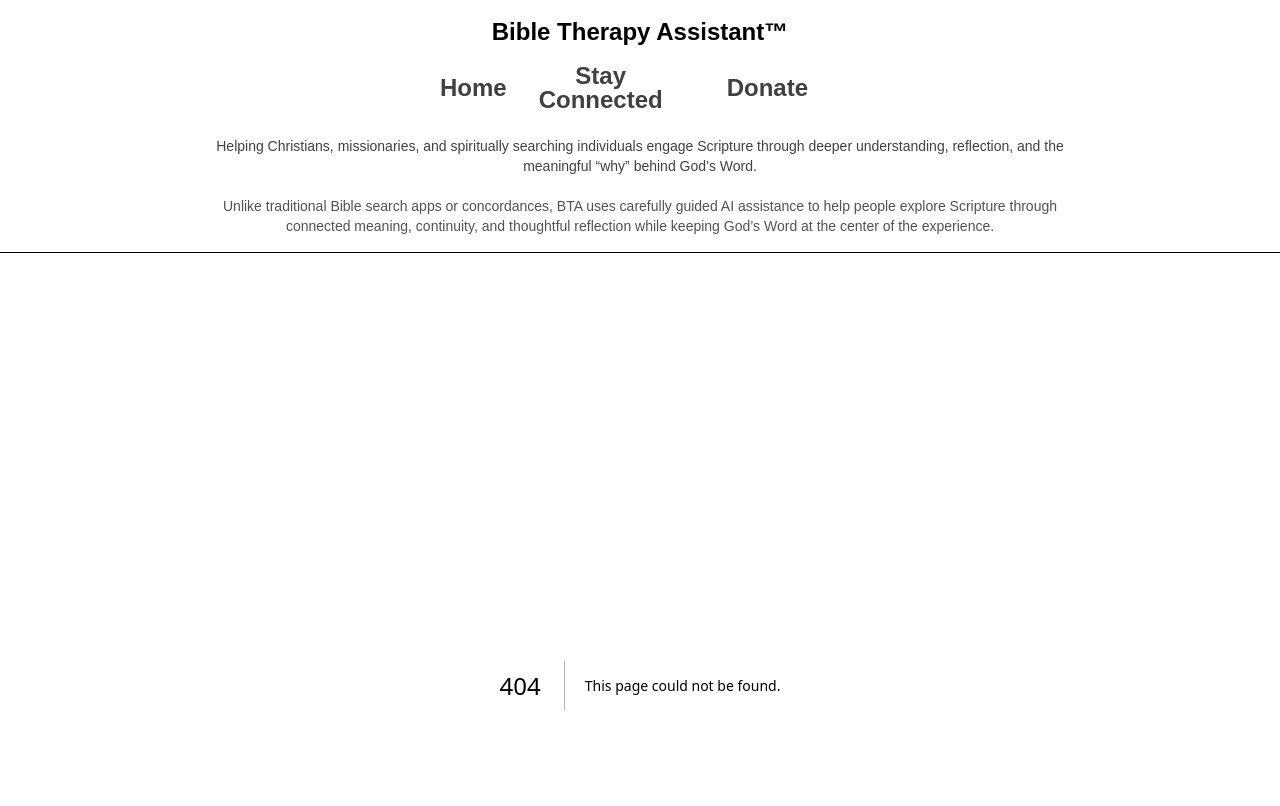
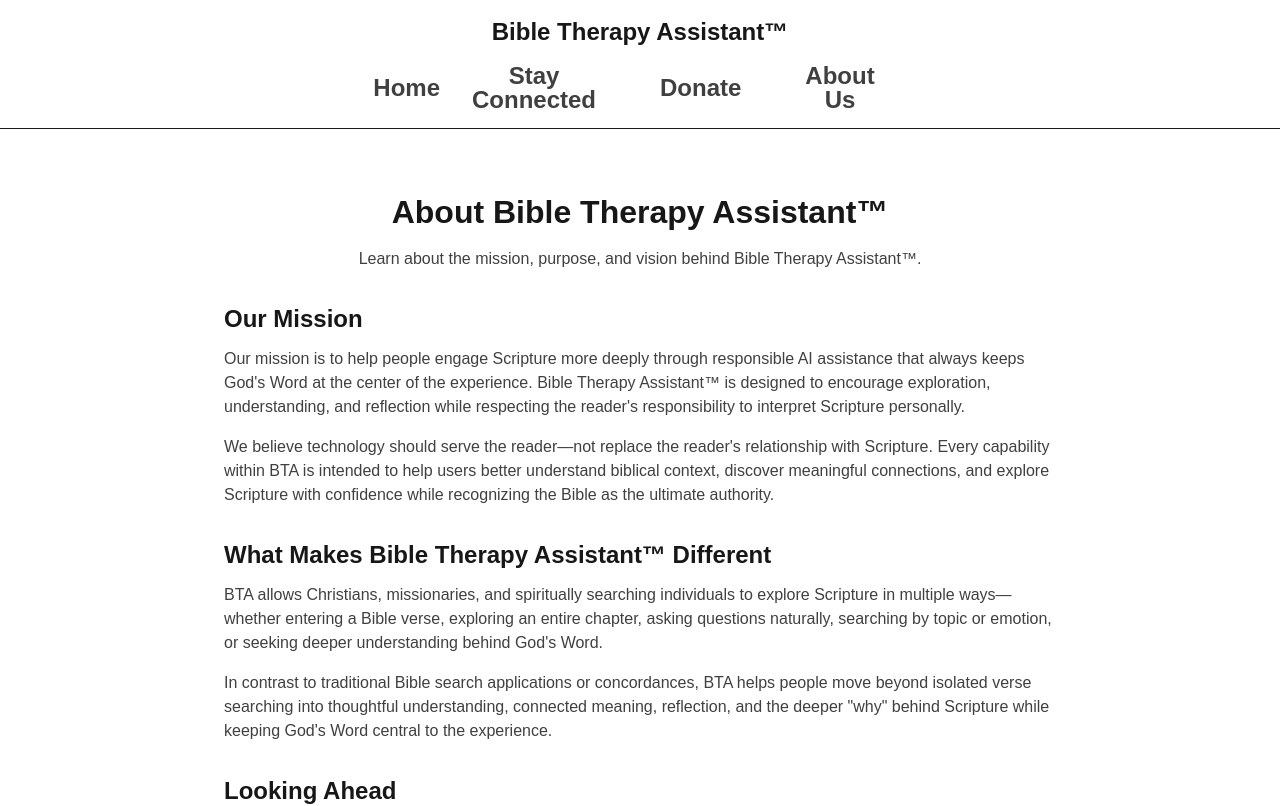
Before and after one commit to dndbuckalew/BibleSearchSite, a Next.js app in the folder frontend/: page /about in a window 1280 px wide. Before the commit this address had no page. Shown: the top 806 px of the page. Built offline with nearby package versions, Linux system fonts and the light colour scheme.

Commit message:
Promote About workspace and simplify home page experience

```diff
--- /dev/null
+++ b/frontend/app/about/page.tsx
@@ -0,0 +1,87 @@
+export default function AboutPage() {
+  return (
+    <div className="max-w-4xl mx-auto px-4 py-8">
+
+        <h2
+            className="text-center text-neutral-900"
+            style={{
+                fontSize: "32px",
+                fontWeight: 700,
+                lineHeight: "1.2",
+                marginBottom: "16px",
+            }}
+        >
+            About Bible Therapy Assistant™
+        </h2>
+
+      <p className="text-center text-neutral-700 mb-8">
+        Learn about the mission, purpose, and vision behind Bible Therapy Assistant™.
+      </p>
+
+      <div className="space-y-8 text-neutral-700">
+
+    <section>
+        <h3 className="text-2xl font-semibold text-neutral-900 mb-3">
+            Our Mission
+        </h3>
+
+        <p>
+            Our mission is to help people engage Scripture more deeply through
+            responsible AI assistance that always keeps God's Word at the center of
+            the experience. Bible Therapy Assistant™ is designed to encourage
+            exploration, understanding, and reflection while respecting the
+            reader's responsibility to interpret Scripture personally.
+        </p>
+
+        <p className="mt-4">
+            We believe technology should serve the reader—not replace the reader's
+            relationship with Scripture. Every capability within BTA is intended to
+            help users better understand biblical context, discover meaningful
+            connections, and explore Scripture with confidence while recognizing the
+            Bible as the ultimate authority.
+        </p>
+    </section>
+
+    <section>
+        <h3 className="text-2xl font-semibold text-neutral-900 mb-3">
+            What Makes Bible Therapy Assistant™ Different
+        </h3>
+
+        <p>
+            BTA allows Christians, missionaries, and spiritually searching
+            individuals to explore Scripture in multiple ways—whether entering a
+            Bible verse, exploring an entire chapter, asking questions naturally,
+            searching by topic or emotion, or seeking deeper understanding behind
+            God's Word.
+        </p>
+
+        <p className="mt-4">
+            In contrast to traditional Bible search applications or concordances,
+            BTA helps people move beyond isolated verse searching into thoughtful
+            understanding, connected meaning, reflection, and the deeper "why"
+            behind Scripture while keeping God's Word central to the experience.
+        </p>
+    </section>
+
+    <section>
+        <h3 className="text-2xl font-semibold text-neutral-900 mb-3">
+            Looking Ahead
+        </h3>
+
+        <p>
+            Bible Therapy Assistant™ continues to evolve through thoughtful
+            innovation, responsible AI, and a commitment to helping people engage
+            God's Word with deeper understanding while preserving Scripture as the
+            foundation of every interaction. Future enhancements will continue
+            expanding contextual understanding, reflection, educational resources,
+            and ministry capabilities while remaining faithful to the platform's
+            mission of helping readers explore God's Word with confidence and
+            clarity.
+        </p>
+    </section>
+
+</div>
+
+</div>
+  );
+}
--- a/frontend/app/layout.tsx
+++ b/frontend/app/layout.tsx
@@ -94,6 +94,24 @@ export default function RootLayout({
                   Donate
                 </Link>
 
+                <Link
+                  href="/about"
+                  className="text-neutral-700 hover:text-blue-600 transition-colors"
+                  style={{ marginRight: "32px", textAlign: "center" }}
+                >
+                  <span
+                    style={{
+                      display: "flex",
+                      flexDirection: "column",
+                      alignItems: "center",
+                      lineHeight: "1.0",
+                    }}
+                  >
+                    <span>About</span>
+                    <span>Us</span>
+                  </span>
+                </Link>
+
                 {/*
                 <button
                   className="text-neutral-700 hover:text-blue-600 transition-colors"
@@ -104,35 +122,11 @@ export default function RootLayout({
                 */}
               </nav>
             </div>
-
-            <div
-              className="mt-6 text-center"
-              style={{
-                maxWidth: "900px",
-                margin: "24px auto 0 auto",
-                display: "flex",
-                flexDirection: "column",
-                gap: "20px",
-              }}
-            >
-              <p className="text-sm text-neutral-700">
-                Helping Christians, missionaries, and spiritually searching individuals
-                engage Scripture through deeper understanding, reflection, and the
-                meaningful “why” behind God’s Word.
-              </p>
-
-              <p className="text-sm text-neutral-600">
-                Unlike traditional Bible search apps or concordances, BTA uses carefully
-                guided AI assistance to help people explore Scripture through connected
-                meaning, continuity, and thoughtful reflection while keeping God’s Word
-                at the center of the experience.
-              </p>
-            </div>
         </div>
       </header>
 
         {/* Main Content */}
-        <main className="flex-1 max-w-4xl mx-auto px-4 py-8">
+        <main className="flex-1 w-full max-w-4xl mx-auto px-4 py-8">
           {children}
         </main>
 
--- a/frontend/app/why.tsx
+++ b/frontend/app/why.tsx
@@ -150,13 +150,15 @@ export default function WhyPage() {
   };
 
   return (
-    <section className="space-y-10 max-w-4xl px-4">
-      <h2 className="text-2xl font-semibold">
+    <section
+      className="space-y-10"
+      style={{ width: "100%" }}
+    >
+      <h2 className="text-2xl font-semibold text-center">
         Explore Scripture & Understanding
       </h2>
 
-<form onSubmit={handleSubmit} className="space-y-4 w-full max-w-4xl">
-
+<form onSubmit={handleSubmit} className="space-y-4 w-full">
 
         <input
           ref={inputRef}
@@ -168,9 +170,18 @@ export default function WhyPage() {
           disabled={loading}
         />
 
+        <div className="text-center py-2">
           <label className="block text-sm text-neutral-700">
             What would you like to explore in Scripture?
           </label>
+
+          <p className="text-sm text-neutral-500 mt-2">
+            Examples:<br />
+            John 3:16 • Psalm 23 • Romans 8:28–39<br />
+            "What does God say about fear?"<br />
+            "I feel anxious and need peace."
+          </p>
+        </div>
 
         {message && (
           <div className="space-y-1">
@@ -194,6 +205,7 @@ export default function WhyPage() {
           </div>
         )}
 
+
         <div style={{ width: "100%", textAlign: "center", paddingTop: "16px" }}>
           <button
             type="submit"
@@ -215,7 +227,23 @@ export default function WhyPage() {
         </div>
       </form>
 
+      {/*
+=============================================================================
+Platform introduction relocated to the dedicated About workspace.
+
+Reason:
+The Home page is intentionally focused on helping users begin exploring
+Scripture. Platform mission, purpose, and differentiators are now presented
+through the dedicated About workspace accessed from the primary navigation.
+
+Retained temporarily during About workspace validation.
+
+Future:
+Remove this commented section after About workspace has been fully validated.
+=============================================================================
+
 <div className="space-y-5 text-neutral-700">
+
   <p>
     BTA allows Christians, missionaries, and spiritually searching individuals
     to explore Scripture in multiple ways — whether entering a Bible verse,
@@ -223,18 +251,16 @@ export default function WhyPage() {
     or emotion, or seeking deeper understanding behind God’s Word.
   </p>
 
-        <p className="text-sm text-neutral-500 py-2">
-          Examples: John 3:16, Psalm 23, Romans 8:28–39,
-          “What does God say about fear?”, “I feel anxious and need peace.”
+  <p className="text-neutral-700">
+    In contrast to traditional Bible search apps or concordances, BTA helps
+    people move beyond isolated verse searching into thoughtful understanding,
+    connected meaning, reflection, and the deeper "why" behind Scripture while
+    keeping God’s Word central to the experience.
   </p>
 
-        <p className="text-neutral-700">
-          In contrast to traditional Bible search apps or concordances, BTA helps people
-          move beyond isolated verse searching into thoughtful understanding,
-          connected meaning, reflection, and the deeper “why” behind Scripture
-          while keeping God’s Word central to the experience.
-        </p>
 </div>
+
+*/}
 
     <div className="pt-6">
       {/*
```
Lines whose indentation alone changed are shown as unchanged.
